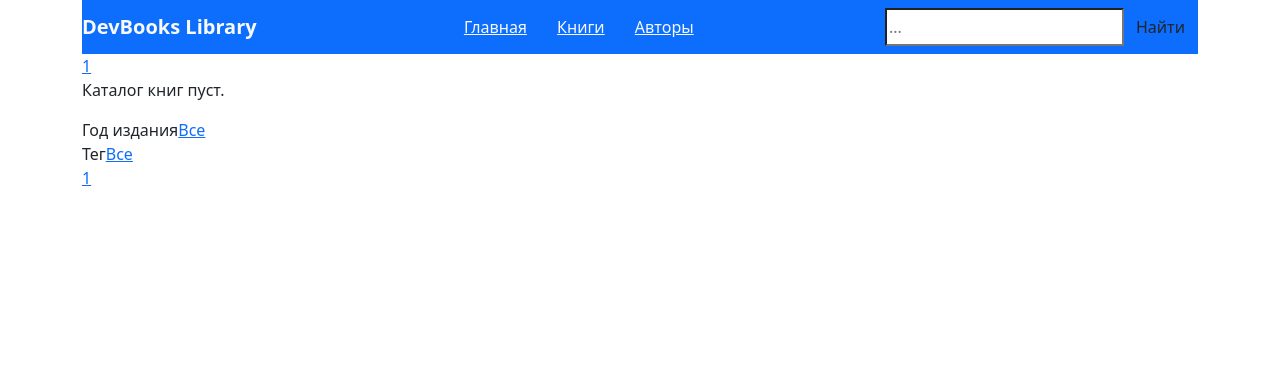
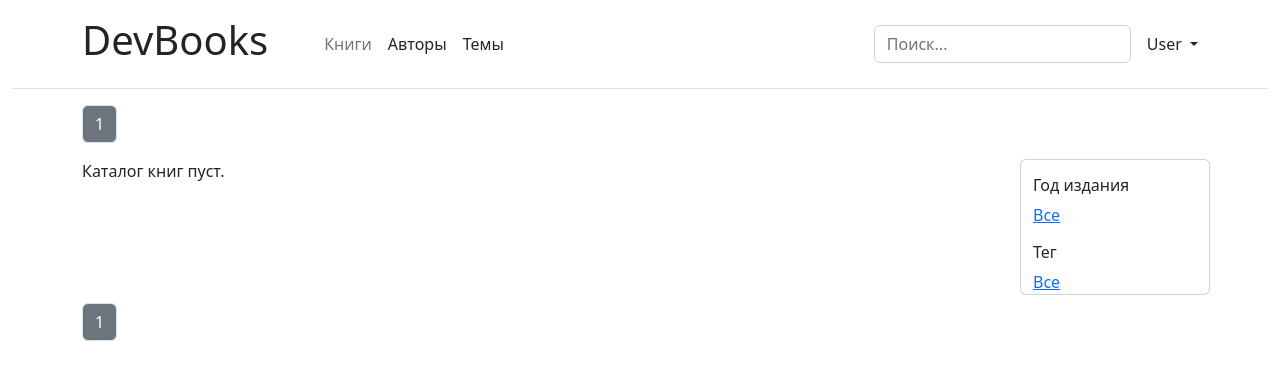
Before and after one commit to CH1979/devbooks, a Django app: page /catalog/books in a window 1280 px wide. Shown: the top 380 px of the page. Run offline with Django 3.2, Linux system fonts and the light colour scheme; data that the repository does not hold is empty; some libraries are stand-ins or nearby versions.

Commit message:
Rewrite templates from Spectre to Bootstrap

```diff
--- a/catalog/templates/base_generic.html
+++ b/catalog/templates/base_generic.html
@@ -3,11 +3,14 @@
 
 <head>
     {% block title %}
-    <title>DevBooks Library - Библиотека Питониста</title>{% endblock %}
+        <title>DevBooks Library - Библиотека разработчика</title>
+    {% endblock %}
     <meta charset="utf-8">
-    <meta name="viewport" content="width=device-width, initial-scale=1"> {% load static %}
+    <meta name="viewport" content="width=device-width, initial-scale=1">
+    {% load static %}
 
-    <!---   Favicon  -->
+    <!-- Favicon -->
+    <link rel="shortcut icon" href="{% static 'favicon/favicon.ico' %}">
     <link rel="apple-touch-icon" sizes="180x180" href="{% static 'favicon/apple-touch-icon.png' %}">
     <link rel="icon" type="image/png" sizes="32x32" href="{% static 'favicon/favicon-32x32.png' %}">
     <link rel="icon" type="image/png" sizes="16x16" href="{% static 'favicon/favicon-16x16.png' %}">
@@ -15,17 +18,21 @@
     <link rel="mask-icon" href="{% static 'favicon/safari-pinned-tab.svg' %}" color="#5bbad5">
     <meta name="msapplication-TileColor" content="#da532c">
     <meta name="theme-color" content="#ffffff">
-    <!--   -->
+    <!-- /Favicon -->
 
     <!-- Bootstrap CSS -->
     <link href="{% static 'css/bootstrap/bootstrap.min.css' %}" type="text/css" media="screen" rel="stylesheet">
+    <!-- /Bootstrap CSS -->
 
     <!-- Material Design Icons -->
     <link href="{% static 'css/material_design/style.css' %}" type="text/css" media="screen" rel="stylesheet">
+    <!-- /Material Design Icons -->
 
-    <!--  Yandex Webmaster  -->
+    <link href="{% static 'css/custom.css' %}" type="text/css" media="screen" rel="stylesheet">
 
-    <!--  -->
+    <!-- Yandex Webmaster -->
+
+    <!-- /Yandex Webmaster -->
 
     <!-- Yandex.Metrika counter -->
     <!-- /Yandex.Metrika counter -->
@@ -33,46 +40,47 @@
 </head>
 
 <body>
-    <div class="container grid-xl">
+    <div class="container-fluid">
         <!-- Header -->
-        <header class="columns bg-primary">
-            {% block header %}
-            <nav class="navbar column col-12">
-                <section class="navbar-section">
-                    <a class="navbar-brand text-light" href="{% url 'index' %}">
-                        <b>DevBooks Library</b>
-                    </a>
-                </section>
-                <section class="navbar-section">
-                    <a class="btn btn-link text-light" href="{% url 'index' %}">Главная</a>
-                    <a class="btn btn-link text-light" href="{% url 'books' %}">Книги</a>
-                    <a class="btn btn-link text-light" href="{% url 'authors' %}">Авторы</a>
-                </section>
-                <section class="navbar-section">
-                    <form class="form-group" method="get" action="{% url 'search' %}">
-                        <div class="input-group">
-                            <input class="form-input" type="text" value="{{q}}" name="q" placeholder="...">
-                            <input class="btn" type="submit" value="Найти">
-                        </div>
+        <header class="p-3 mb-3 border-bottom">
+            <div class="container">
+                <div class="d-flex flex-wrap align-items-center justify-content-center justify-content-lg-start">
+                    <h1>
+                        <a href="/" class="d-flex align-items-center mb-2 mb-lg-0 me-lg-5 text-dark text-decoration-none text-green-500">
+                            DevBooks
+                        </a>
+                    </h1>
+
+                    <ul class="nav col-12 col-lg-auto me-lg-auto mb-2 justify-content-center mb-md-0">
+                        <li><a href="{% url 'books' %}" class="nav-link px-2 link-secondary">Книги</a></li>
+                        <li><a href="{% url 'authors' %}" class="nav-link px-2 link-dark">Авторы</a></li>
+                        <li><a href="#" class="nav-link px-2 link-dark">Темы</a></li>
+                    </ul>
+
+                    <form class="col-12 col-lg-auto mb-3 mb-lg-0 me-lg-3" role="search">
+                        <input type="search" class="form-control" placeholder="Поиск..." aria-label="Поиск">
                     </form>
-                </section>
-            </nav>
-            {% endblock %}
+
+                    <div class="dropdown text-end">
+                        <a href="#" class="d-block link-dark text-decoration-none dropdown-toggle" id="dropdownUser1" data-bs-toggle="dropdown" aria-expanded="false">
+                            User
+                        </a>
+                    </div>
+                </div>
+            </div>
         </header>
-        <!--   -->
+        <!-- /Header -->
 
         <!-- Main -->
-        <main class="columns">
-            <div class="column col-12">
-                {% block content %}{% endblock %}
-            </div>
+        <main class="container">
+            {% block content %}{% endblock %}
         </main>
-        <!--   -->
+        <!-- /Main -->
     </div>
 
     <!-- Bootstrap JS -->
     <script src="{% static 'js/bootstrap/bootstrap.bundle.min.js' %}"></script>
-
+    <!-- /Bootstrap JS -->
 
     {% block scripts %}{% endblock %}
 
--- a/catalog/templates/catalog/book_list.html
+++ b/catalog/templates/catalog/book_list.html
@@ -5,22 +5,23 @@
 {% include "catalog/include/pagination.html" %}
 <!--              -->
 
+<div class="row d-flex flex-lg-row flex-column-reverse">
     <!-- Main content -->
-<div class="columns">
-  <div class="col-10 col-xl-9 col-lg-8 col-sm-6">
-    <div class="columns">
-      {% if book_list %}
+    <div class="col-lg-10 col-md-12">
+        <div class="row row-cols-xl-5 row-cols-lg-4 row-cols-md-3 row-cols-sm-1">
             {% for book in book_list %}
                 {% include "catalog/include/book_card.html" %}
+            {% empty %}
+                <p>Каталог книг пуст.</p>
             {% endfor %}
-      {% else %}
-        <p>Каталог книг пуст.</p>
-      {% endif %}
         </div>
     </div>
-  <div class="col-2 col-xl-3 col-lg-4 col-sm-6 bg-gray">
-    <ul class="nav">
-    Год издания
+    <!-- /Main content -->
+
+    <!-- Filters -->
+    <div class="card col-lg-2 col-md-12 mb-2">
+        <ul class="nav flex-column">
+            <h6 class="mt-3">Год издания</h6>
             {% for year in year_list %}
                 <li class="nav-item">
                     {% if 'tag' in request.GET %}
@@ -34,8 +35,8 @@
                 <a href="{% url 'books' %}">Все</a>
             </li>
         </ul>
-    <ul class="nav">
-    Тег
+        <ul class="nav flex-column mt-3">
+            <h6>Тег</h6>
             {% for tag in tag_list %}
                 <li class="nav-item">
                     {% if 'year' in request.GET %}
@@ -50,11 +51,11 @@
             </li>
         </ul>
     </div>
+    <!-- /Filters -->
 </div>
-<!--              -->
 
 <!-- Pagination -->
 {% include "catalog/include/pagination.html" %}
-<!--              -->
+<!-- /Pagination -->
 
 {% endblock %}
--- a/catalog/templates/catalog/include/pagination.html
+++ b/catalog/templates/catalog/include/pagination.html
@@ -1,20 +1,25 @@
 <!-- Pagination -->
 {% load paginator_tags %}
 
-<div class="pagination">
-  <span class="step-links">
-    {% for page_num in book_list.paginator.page_range %}
-      {% if page_num == book_list.number %}
-      <span class="page-item active">
-        <a href="?{% param_replace page=page_num %}">{{ page_num }}</a>
-      </span>
-      {% else %}
-      <span class="page-item">
-        <a href="?{% param_replace page=page_num %}">{{ page_num }}</a>
-      </span>
-      {% endif %}
-    {% endfor %}
-  </span>
+<div class="row">
+    <div class="col">
+        <ul class="pagination">
+            {% for page_num in book_list.paginator.page_range %}
+                {% if page_num == book_list.number %}
+                    <li class="page-item">
+                        <a href="?{% param_replace page=page_num %}" class="page-link text-bg-secondary">
+                            {{ page_num }}
+                        </a>
+                    </li>
+                {% else %}
+                    <li class="page-item">
+                        <a href="?{% param_replace page=page_num %}" class="page-link text-dark">
+                            {{ page_num }}
+                        </a>
+                    </li>
+                {% endif %}
+            {% endfor %}
+        </ul>
+    </div>
 </div>
-
-<!--              -->
+<!-- /Pagination -->
--- a/catalog/views.py
+++ b/catalog/views.py
@@ -10,7 +10,7 @@ from .models import Author, Book, Tag
 def index(request):
     """Представление для главной страницы"""
     book_list = Book.objects.all()[:6]
-    author_list = Author.objects.order_by('last_name').all()
+    author_list = Author.objects.order_by('last_name').all()[:20]
     context = {
         'book_list': book_list,
         'author_list': author_list
@@ -59,7 +59,7 @@ class BookListView(generic.TemplateView):
                 raise Http404
         context['book_list'] = queryset
 
-        paginator = Paginator(queryset, 18)
+        paginator = Paginator(queryset, 15)
         context['book_list'] = paginator.get_page(page_number)
 
         year_list = Book.objects.values_list('year', flat=True)
--- a/core/settings.py
+++ b/core/settings.py
@@ -64,7 +64,9 @@ ROOT_URLCONF = 'core.urls'
 TEMPLATES = [
     {
         'BACKEND': 'django.template.backends.django.DjangoTemplates',
-        'DIRS': [],
+        'DIRS': [
+            BASE_DIR / 'templates',
+        ],
         'APP_DIRS': True,
         'OPTIONS': {
             'context_processors': [
--- /dev/null
+++ b/static/css/custom.css
@@ -0,0 +1,3 @@
+.author-list {
+    column-width: 220px;
+}
--- a/static/css/style.css
+++ /dev/null
@@ -1,3 +0,0 @@
-div.author_list {
-  column-count: 6;
-}
```
Also changed, not shown: catalog/templates/catalog/include/book_card.html (+12 -10 lines), catalog/templates/index.html (+30 -19 lines), templates/admin/base.html (added, +16 -0 lines). Lines whose indentation alone changed are shown as unchanged.
